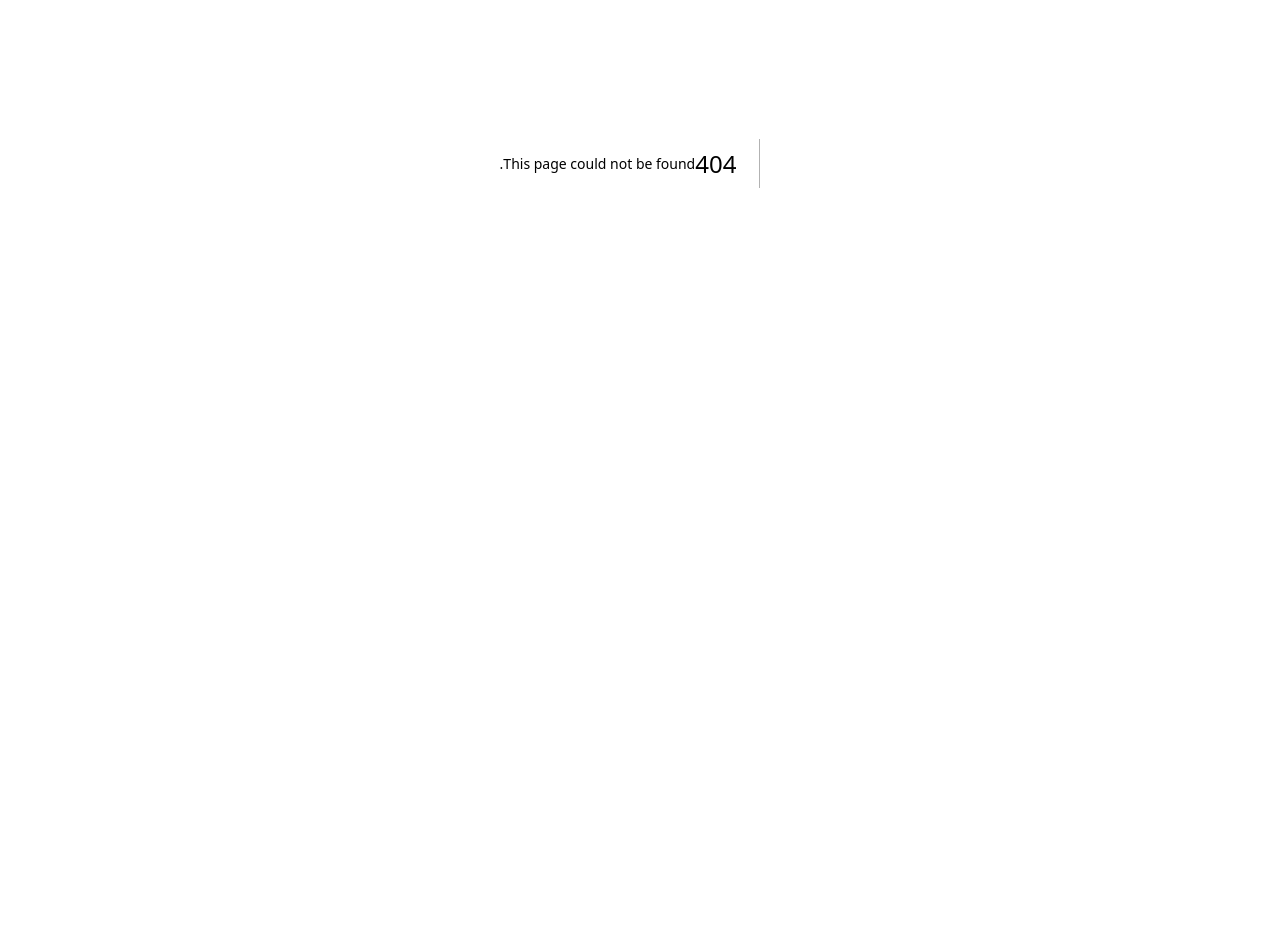
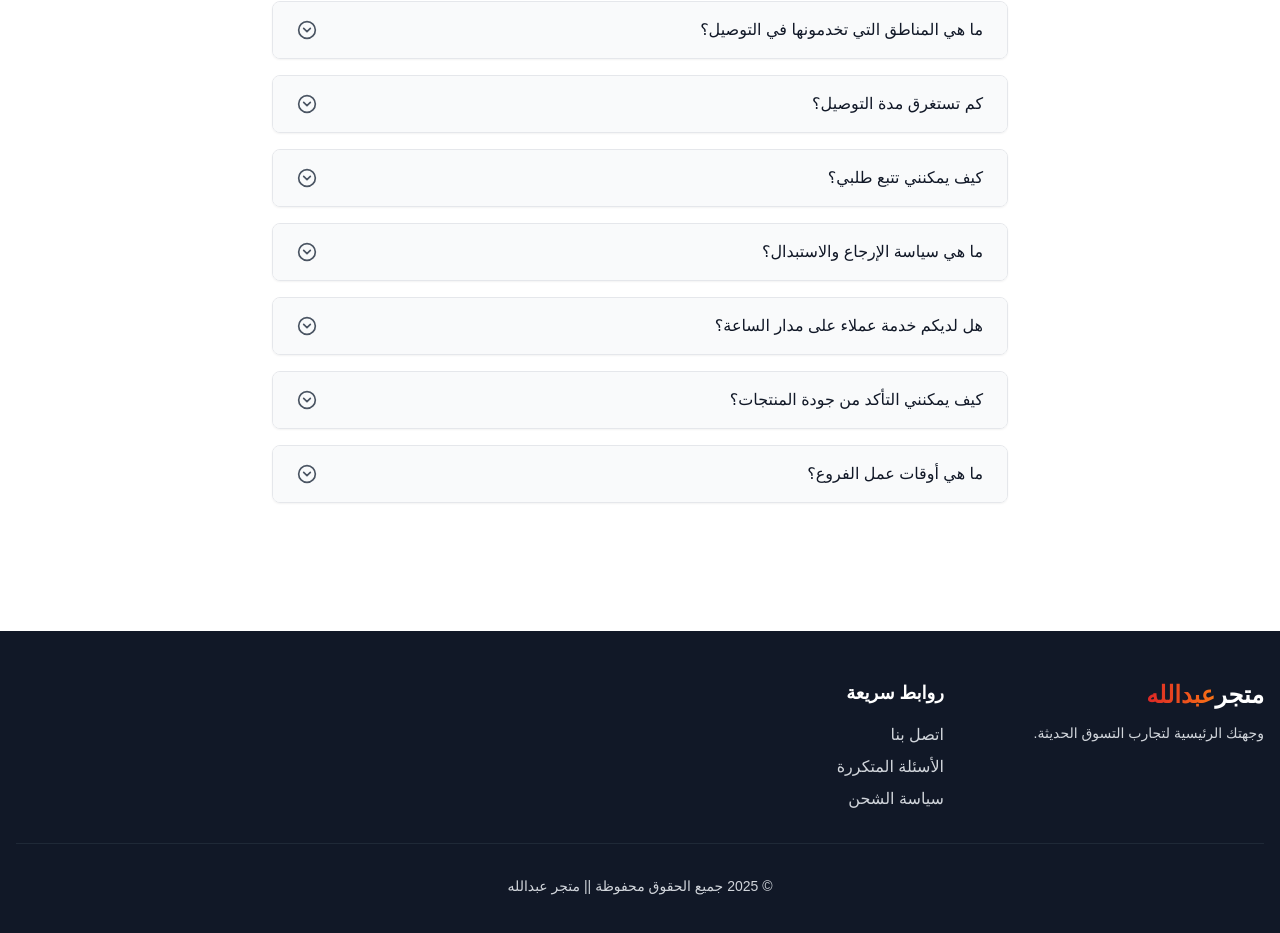
Before and after one commit to ali-b13/Abduallah-store, a Next.js app: page /about in a window 1280 px wide. Before the commit this address had no page. Shown: the part 237-1170 px from the top of the page. Before the commit the page ends 800 px from the top, so only its background shows below. Built offline with nearby package versions, Linux system fonts and the light colour scheme; no server answers; a web font is replaced by a local one.

Commit message:
finished product

```diff
--- /dev/null
+++ b/app/(public)/about/page.tsx
@@ -0,0 +1,12 @@
+import FAQ from "@/components/FAQ"
+
+
+const aboutPage = () => {
+  return (
+    <div>
+        <FAQ/>
+    </div>
+  )
+}
+
+export default aboutPage
--- a/app/(public)/contact-us/page.tsx
+++ b/app/(public)/contact-us/page.tsx
@@ -104,7 +104,7 @@ export default function ContactPage() {
           transition={{ duration: 0.5 }}
           className="mb-16 relative overflow-hidden rounded-3xl shadow-2xl group"
         >
-          <div className="absolute inset-0 bg-gradient-to-r from-red-600 to-orange-500 opacity-95 z-0" />
+          <div className="absolute inset-0 bg-gradient-to-r from-red-600 to-orange-400 opacity-95 z-0" />
           <div className="relative z-10 py-20 px-8 text-center">
             <h1 className="text-5xl font-black text-white mb-6 drop-shadow-xl font-cairo">
               تواصل معنا
--- a/app/(public)/layout.tsx
+++ b/app/(public)/layout.tsx
@@ -4,6 +4,7 @@ import { Navbar } from "@/components/Navbar";
 import { Footer } from "@/components/Footer";
 import { CartProvider } from "@/context/cartContext";
 import { Toaster } from 'react-hot-toast';
+import { Analytics } from "@vercel/analytics/react"
 export const metadata: Metadata = {
   title: "متجر عبدالله",
   description: "متجر يبيع ويوصل المنتجات إلى منزلك",
@@ -22,6 +23,7 @@ export default function RootLayout({
         <CartProvider>
 
         <Navbar/>
+        <Analytics/>
         {children}
         <Toaster position="top-center" />
         <Footer/>
--- /dev/null
+++ b/components/FAQ.tsx
@@ -0,0 +1,101 @@
+"use client";
+import { useState } from 'react';
+import { ChevronDownCircle, ChevronUpCircle } from 'lucide-react';
+
+
+interface Question {
+  id: number;
+  question: string;
+  answer: string;
+}
+
+export default function FAQ() {
+  const [openQuestion, setOpenQuestion] = useState<number | null>(null);
+
+  const questions: Question[] = [
+    {
+      id: 1,
+      question: "ما هي سياسة الدفع عند الاستلام؟",
+      answer: "نحن نقدم خدمة الدفع نقدًا عند الاستلام فقط. سيتم تسليم الطلب وتسليمه إليك أولاً، ثم تقوم بدفع المبلغ نقدًا لموظف التوصيل."
+    },
+    {
+      id: 2,
+      question: "ما هي المناطق التي تخدمونها في التوصيل؟",
+      answer: "نقوم بالتوصيل إلى جميع المناطق داخل عرماء . للتوصيل خارج عرما يرجى التواصل مع خدمة العملاء للتحقق من التوفر."
+    },
+    {
+      id: 3,
+      question: "كم تستغرق مدة التوصيل؟",
+      answer: "مدة التوصيل القياسية من اسبوع الئ ثلاثة اسابيع "
+    },
+    {
+      id: 4,
+      question: "كيف يمكنني تتبع طلبي؟",
+      answer: " بعد تأكيد الطلب،  سيظهر لك خيار حالة الطلب سيتم تحديثها عبر البائع  .   تابع حالة الطلب من خلال حسابك على الموقع باستمرار"
+    },
+    {
+      id: 5,
+      question: "ما هي سياسة الإرجاع والاستبدال؟",
+      answer: "لايمكن ان تسترد البضايع بمجرد ان استلمها العميل  "
+    },
+    {
+      id: 6,
+      question: "هل لديكم خدمة عملاء على مدار الساعة؟",
+      answer: "خدمة العملاء متاحة من الساعة 8 صباحًا حتى 10 مساءً طوال أيام الأسبوع، عبر الهاتف أو الواتساب أو البريد الإلكتروني."
+    },
+    {
+      id: 7,
+      question: "كيف يمكنني التأكد من جودة المنتجات؟",
+      answer: "جميع منتجاتنا أصلية ومضمونة مع وجود فواتير ضمان."
+    },
+    {
+      id: 8,
+      question: "ما هي أوقات عمل الفروع؟",
+      answer: "الفروع الرئيسية تعمل من السبت إلى الخميس من الساعة 9 صباحًا حتى 9 مساءً، والجمعة من 4 مساءً حتى 10 مساءً."
+    }
+  ];
+
+  const toggleQuestion = (id: number) => {
+    setOpenQuestion(openQuestion === id ? null : id);
+  };
+
+  return (
+    <div className="max-w-3xl mx-auto px-4 py-8 text-slate-900" dir="rtl">
+      <h1 className="text-3xl font-bold text-center mb-8 ">الأسئلة الشائعة</h1>
+
+      <div className="space-y-4">
+        {questions.map((q) => (
+          <div
+            key={q.id}
+            className="border rounded-lg shadow-sm overflow-hidden"
+          >
+            <button
+              onClick={() => toggleQuestion(q.id)}
+              className="w-full px-6 py-4 text-right flex justify-between items-center bg-gray-50 hover:bg-gray-100 transition-colors"
+              aria-expanded={openQuestion === q.id}
+              aria-controls={`answer-${q.id}`}
+            >
+              <span className="font-medium text-gray-900">{q.question}</span>
+              {openQuestion === q.id ? (
+                <ChevronUpCircle className="h-5 w-5 text-gray-600" />
+              ) : (
+                <ChevronDownCircle className="h-5 w-5 text-gray-600" />
+              )}
+            </button>
+
+            <div
+              id={`answer-${q.id}`}
+              className={`transition-all duration-300 ease-in-out overflow-hidden ${
+                openQuestion === q.id ? 'max-h-96 opacity-100' : 'max-h-0 opacity-0'
+              }`}
+            >
+              <div className="px-6 py-4 bg-white border-t">
+                <p className="text-gray-600">{q.answer}</p>
+              </div>
+            </div>
+          </div>
+        ))}
+      </div>
+    </div>
+  );
+}
--- a/components/Footer.tsx
+++ b/components/Footer.tsx
@@ -18,13 +18,20 @@ export function Footer() {
           <div>
             <h4 className="text-lg font-semibold text-white mb-4">روابط سريعة</h4>
             <ul className="space-y-2">
-              {['من نحن', 'اتصل بنا', 'الأسئلة المتكررة', 'سياسة الشحن'].map((link) => (
-                <li key={link}>
-                  <a href="/contact-us" className="hover:text-primary transition-colors">
-                    {link}
-                  </a>
-                </li>
-              ))}
+                      {[
+            { name: 'اتصل بنا', path: '/contact-us' },
+            { name: 'الأسئلة المتكررة', path: '/about' },
+            { name: 'سياسة الشحن', path: '/about' }
+          ].map((link) => (
+            <li key={link.name}>
+              <a
+                href={link.path}
+                className="hover:text-primary transition-colors"
+              >
+                {link.name}
+              </a>
+            </li>
+          ))}
             </ul>
           </div>
 
--- a/components/Navbar.tsx
+++ b/components/Navbar.tsx
@@ -23,6 +23,7 @@ export function Navbar() {
     { name: 'التسوق', href: '/products' },
     { name: 'طلباتي', href: '/orders' },
     { name: 'تواصل معنا', href: '/contact-us' },
+    { name: 'عن المتجر', href: '/about' },
   ]
 
   if (status === "loading") return <SkeletonNavBar />
--- a/package.json
+++ b/package.json
@@ -23,6 +23,7 @@
     "@types/uuid": "^10.0.0",
     "@upstash/ratelimit": "^2.0.5",
     "@upstash/redis": "^1.34.3",
+    "@vercel/analytics": "^1.5.0",
     "bcrypt": "^5.1.1",
     "chart.js": "^4.4.8",
     "class-variance-authority": "^0.7.1",
```
Also changed, not shown: 1 other file (tests, documents, lock files or other folders).
